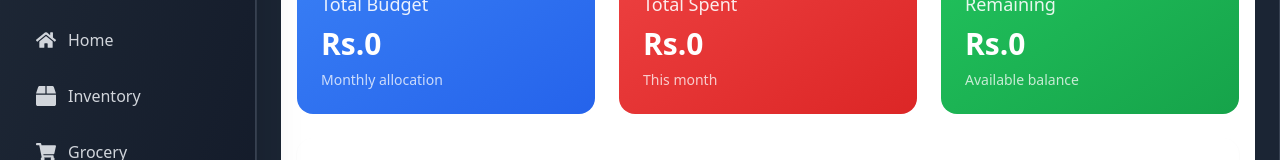
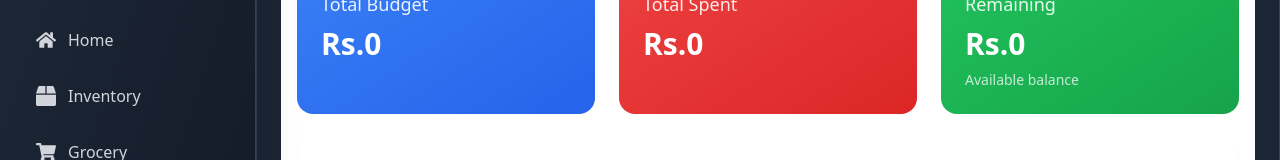
Before and after one commit to ARjayawickrama/HomeStock, a React (Create React App) app in the folder homestock/: page /Dashboard in a window 1280 px wide. Both pictures are taken after a click on the item "Budgeting". Shown: the part 262-422 px from the top of the page. Built offline with nearby package versions, Linux system fonts and the light colour scheme; no server answers.

Commit message:
fix issue

```diff
--- a/homestock/src/pages/Admin/budgeting/BadgetDash.js
+++ b/homestock/src/pages/Admin/budgeting/BadgetDash.js
@@ -46,7 +46,7 @@ function BudgetDash({ setActiveTab }) {
             </div>
             <p className="text-lg font-medium opacity-90">Total Budget</p>
             <p className="mt-2 text-3xl font-bold">Rs.{totalBudget.toLocaleString()}</p>
-            <p className="mt-2 text-sm opacity-75">Monthly allocation</p>
+
           </div>
 
           {/* Total Spent Card */}
@@ -57,7 +57,7 @@ function BudgetDash({ setActiveTab }) {
             </div>
             <p className="text-lg font-medium opacity-90">Total Spent</p>
             <p className="mt-2 text-3xl font-bold">Rs.{totalSpent.toLocaleString()}</p>
-            <p className="mt-2 text-sm opacity-75">This month</p>
+
           </div>
 
           {/* Remaining Budget Card */}
```
